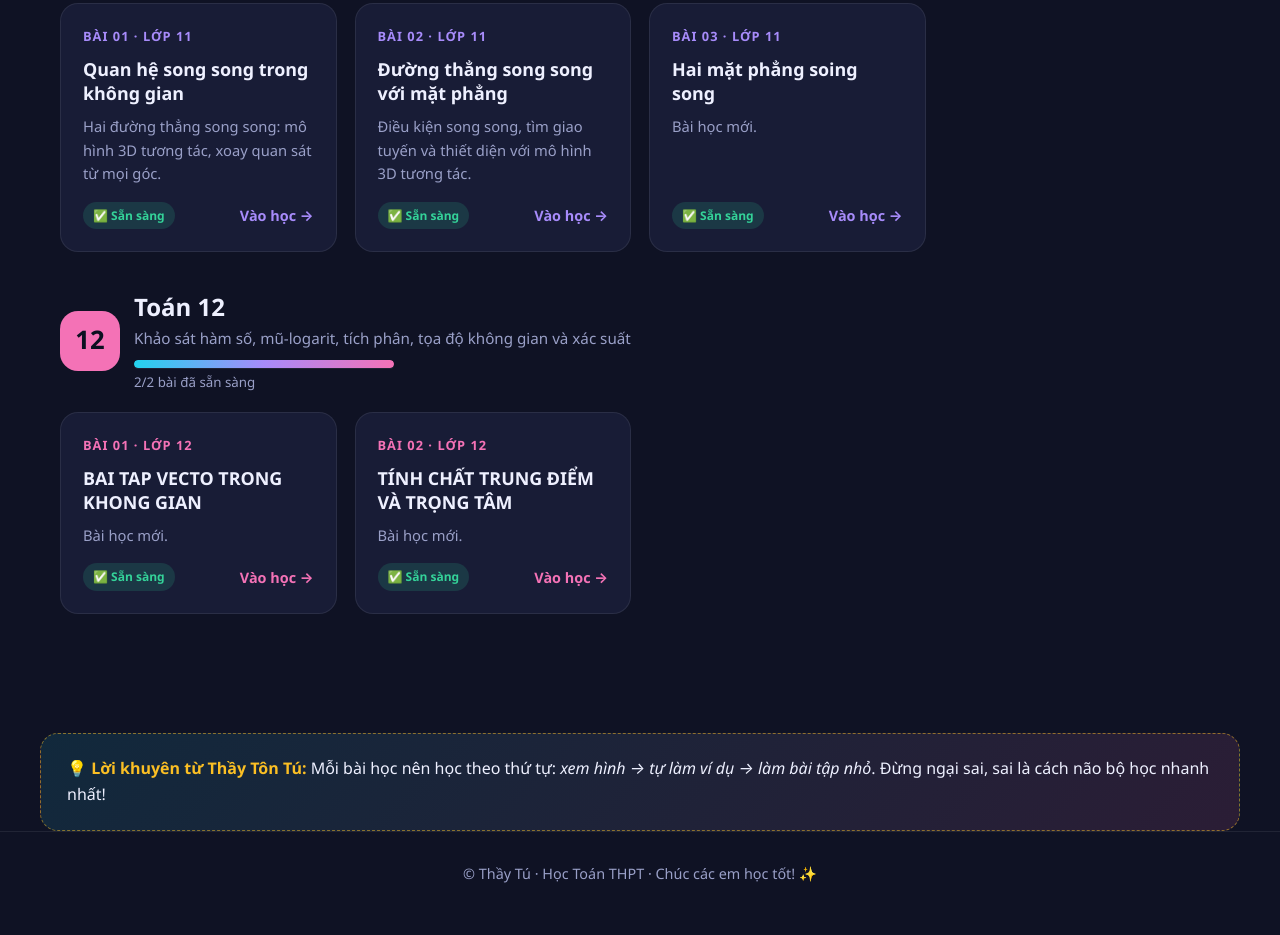
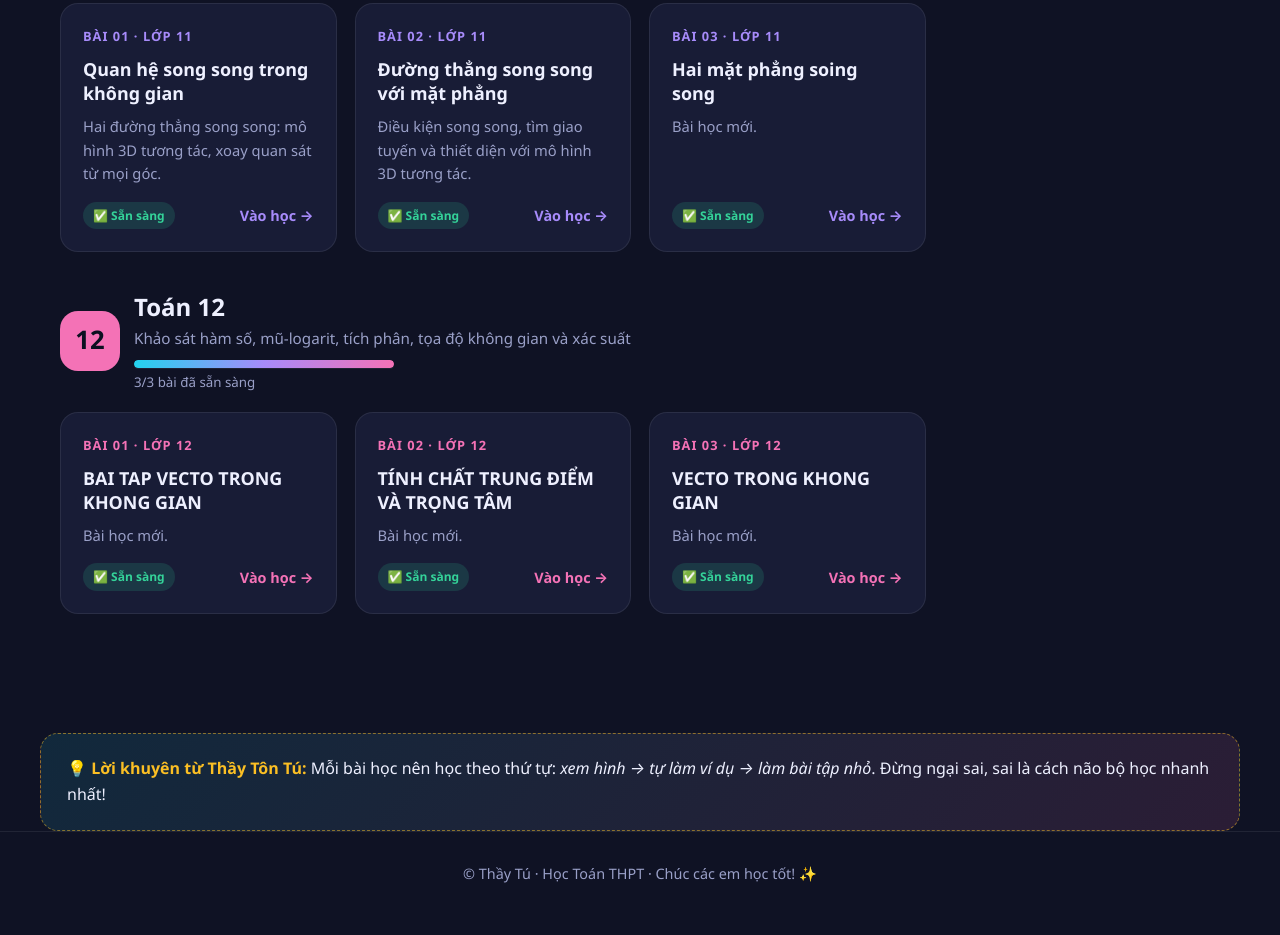
Before and after one commit to ttatuc3macdinhchigli-eng/hoctoancungthaytu, a plain HTML site: page index.html in a window 1280 px wide. Shown: the part 1261-2196 px from the top of the page. Drawn offline with nearby package versions, Linux system fonts and the light colour scheme.

Commit message:
Update index.html

```diff
--- a/index.html
+++ b/index.html
@@ -376,6 +376,7 @@ const GRADES = [
     lessons: [
             { t: "BAI TAP VECTO TRONG KHONG GIAN", d: "Bài học mới.", href: "12_BAI_TAP_VECTO_TRONG_KHONG_GIAN__index.html", status: "ready" },
               { t: "TÍNH CHẤT TRUNG ĐIỂM VÀ TRỌNG TÂM", d: "Bài học mới.", href: "12_VECTO_TRUNG_DIEM_VA_TRONG_TAM__index", status: "ready" },
+          { t: "VECTO TRONG KHONG GIAN", d: "Bài học mới.", href: "12_BAI_TAP_VECTO_TRONG_KHONG_GIAN12_VECTO_TRONG_KHONG_GIAN__index.html", status: "ready" },
 
     ]
   }
```
